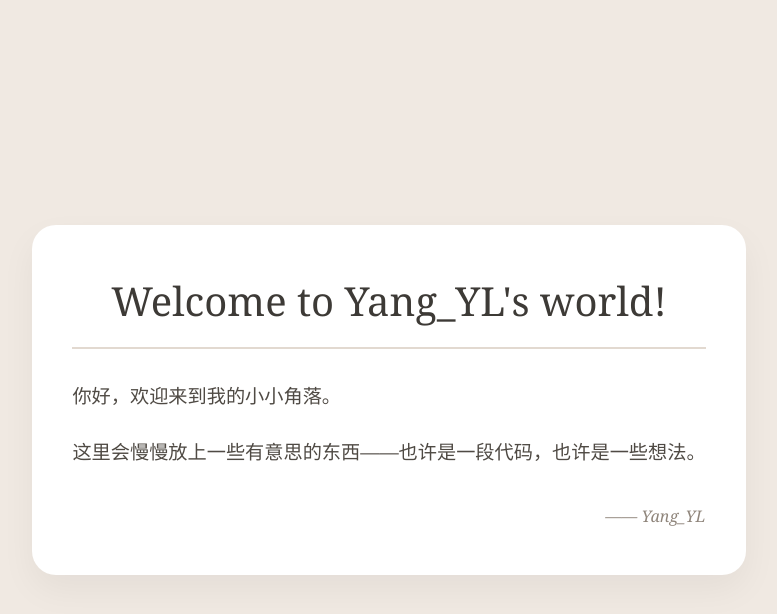
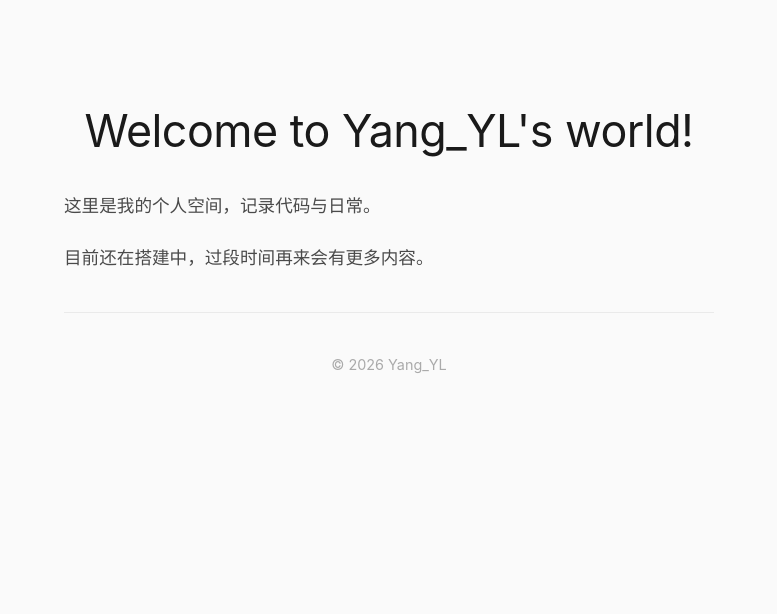
Before and after one commit to Yang-YL-cpp/Yang-YL-cpp.github.io, a plain HTML site: page index.html in a window 1280 px wide. Shown: the whole page, without its empty margins (251-1028 px from the left). Drawn offline with Linux system fonts and the light colour scheme.

Commit message:
Update index.html

```diff
--- a/index.html
+++ b/index.html
@@ -6,51 +6,49 @@
     <style>
         body {
             margin: 0;
-            padding: 3rem 1.5rem;
-            background: #f0e9e2;
-            font-family: 'Georgia', 'Times New Roman', serif;
+            padding: 4rem 2rem;
+            font-family: -apple-system, BlinkMacSystemFont, 'Segoe UI', Roboto, sans-serif;
+            background: #fafafa;
             display: flex;
             justify-content: center;
-            align-items: center;
-            min-height: 100vh;
-            box-sizing: border-box;
+            line-height: 1.6;
         }
-        .card {
-            max-width: 700px;
-            background: white;
-            padding: 3rem 2.5rem;
-            border-radius: 24px;
-            box-shadow: 0 15px 35px rgba(0,0,0,0.05);
+        .container {
+            max-width: 650px;
+            width: 100%;
         }
         h1 {
             text-align: center;
-            font-size: 2.5rem;
+            font-size: 2.8rem;
             font-weight: 400;
-            color: #3d3a36;
-            margin-top: 0;
-            margin-bottom: 2rem;
-            border-bottom: 2px solid #e2d9d0;
-            padding-bottom: 1.2rem;
+            color: #1a1a1a;
+            margin: 2rem 0 1rem;
+            letter-spacing: -0.5px;
         }
         p {
-            font-size: 1.2rem;
-            color: #4f4a44;
-            margin: 1.8rem 0;
+            color: #4a4a4a;
+            margin: 1.5rem 0;
+            font-size: 1.1rem;
         }
-        .signature {
-            text-align: right;
-            font-style: italic;
-            color: #8f857b;
-            margin-top: 2.5rem;
+        hr {
+            border: none;
+            border-top: 1px solid #eaeaea;
+            margin: 2.5rem 0;
+        }
+        .footer {
+            text-align: center;
+            color: #aaa;
+            font-size: 0.9rem;
         }
     </style>
 </head>
 <body>
-    <div class="card">
+    <div class="container">
         <h1>Welcome to Yang_YL's world!</h1>
-        <p>你好，欢迎来到我的小小角落。</p>
-        <p>这里会慢慢放上一些有意思的东西——也许是一段代码，也许是一些想法。</p>
-        <div class="signature">—— Yang_YL</div>
+        <p>这里是我的个人空间，记录代码与日常。</p>
+        <p>目前还在搭建中，过段时间再来会有更多内容。</p>
+        <hr>
+        <div class="footer">© 2026 Yang_YL</div>
     </div>
 </body>
 </html>
```
